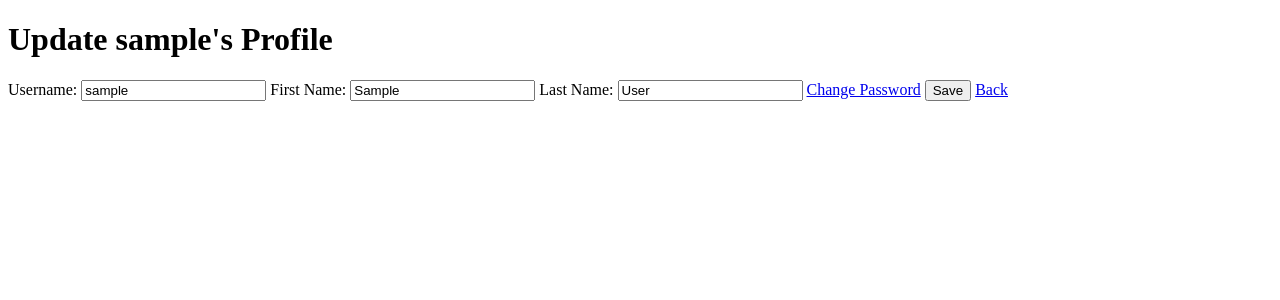
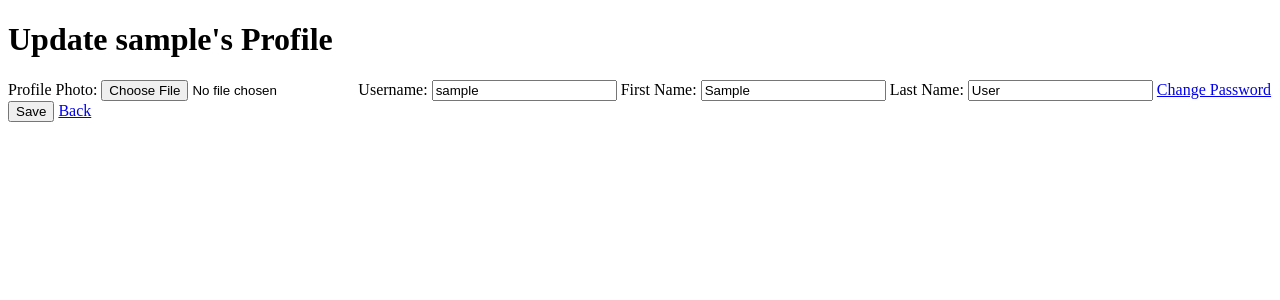
Before and after one commit to mrymSharaf/Horizon, a Django app: page /users/1/edit in a window 1280 px wide. Shown: the part 65-365 px from the top of the page. Run offline with Django 5.2, Linux system fonts and the light colour scheme; the visitor is signed in with stand-in values (Sample User, id 1); data comes from the database, SQL or seed files in the repository.

Commit message:
add update to profile picture and add a default pic

```diff
--- a/main_app/forms.py
+++ b/main_app/forms.py
@@ -4,14 +4,14 @@ from django.contrib.auth.models import User
 from .models import Visit, Country, Comment, Profile
 
 class SignupForm(forms.ModelForm):
-    profile_photo = forms.ImageField(required=True)
+    profile_photo = forms.ImageField(required=False)
 
     class Meta:
         model = User
         fields = ["username","first_name","last_name", "password"]
 
-    def save(self):
-     user = super().save()
+    def save(self, commit = False):
+     user = super().save(commit)
      user.set_password(self.cleaned_data["password"])
      user.save()
 
@@ -41,6 +41,17 @@ class CommentForm(forms.ModelForm):
 
 
 class UserUpdateForm(forms.ModelForm):
+    profile_photo = forms.ImageField(required=False)
+
     class Meta:
         model = User
         fields = ["username", "first_name", "last_name"]
+
+    def save(self, commit = True):
+        user = super().save(commit)
+        profile_photo = self.cleaned_data.get('profile_photo')
+        profile, _ = Profile.objects.get_or_create(user=user)
+        if profile_photo:
+            profile.profile_photo = profile_photo
+            profile.save()
+        return user
--- a/main_app/models.py
+++ b/main_app/models.py
@@ -75,7 +75,7 @@ class VisitLike(models.Model):
 
 class Profile(models.Model):
     user = models.OneToOneField(User, on_delete=models.CASCADE)
-    profile_photo = models.ImageField(storage=MediaCloudinaryStorage())
+    profile_photo = models.ImageField(storage=MediaCloudinaryStorage(),blank=True, null=True)
 
     class Meta:
         db_table = 'profile'
--- a/main_app/templates/base.html
+++ b/main_app/templates/base.html
@@ -1,4 +1,4 @@
-
+{% load static %}
 <!DOCTYPE html>
 <html lang="en">
 <head>
@@ -14,7 +14,7 @@
              {% csrf_token %}
             <button>Logout</button>
       </form>
-      <a href="{% url "user-details" user.pk %}">Profile</a>
+      <a href="{% url 'user-details' user.pk %}">Profile</a>
       {% endif %}
     </nav>
 
--- a/main_app/templates/user/user-update.html
+++ b/main_app/templates/user/user-update.html
@@ -6,8 +6,11 @@
 
 {% block body %}
 <h1>Update {{user.username}}'s Profile</h1>
-<form method="post">
+<form method="post" enctype="multipart/form-data">
     {% csrf_token %}
+
+        <label for="profile_photo">Profile Photo:</label>
+        <input type="file" name="profile_photo" id="profile_photo" accept="image/*">
 
         <label for="username">Username:</label>
         <input type="text" id="username" name="username" value="{{ form.username.value }}" required>
```
Also changed, not shown: main_app/templates/user/user-profile.html (+11 -5 lines), main_app/migrations/0005_alter_profile_profile_photo.py (added), main_app/migrations/0006_alter_profile_profile_photo.py (added), main_app/migrations/0007_alter_profile_profile_photo.py (added).
